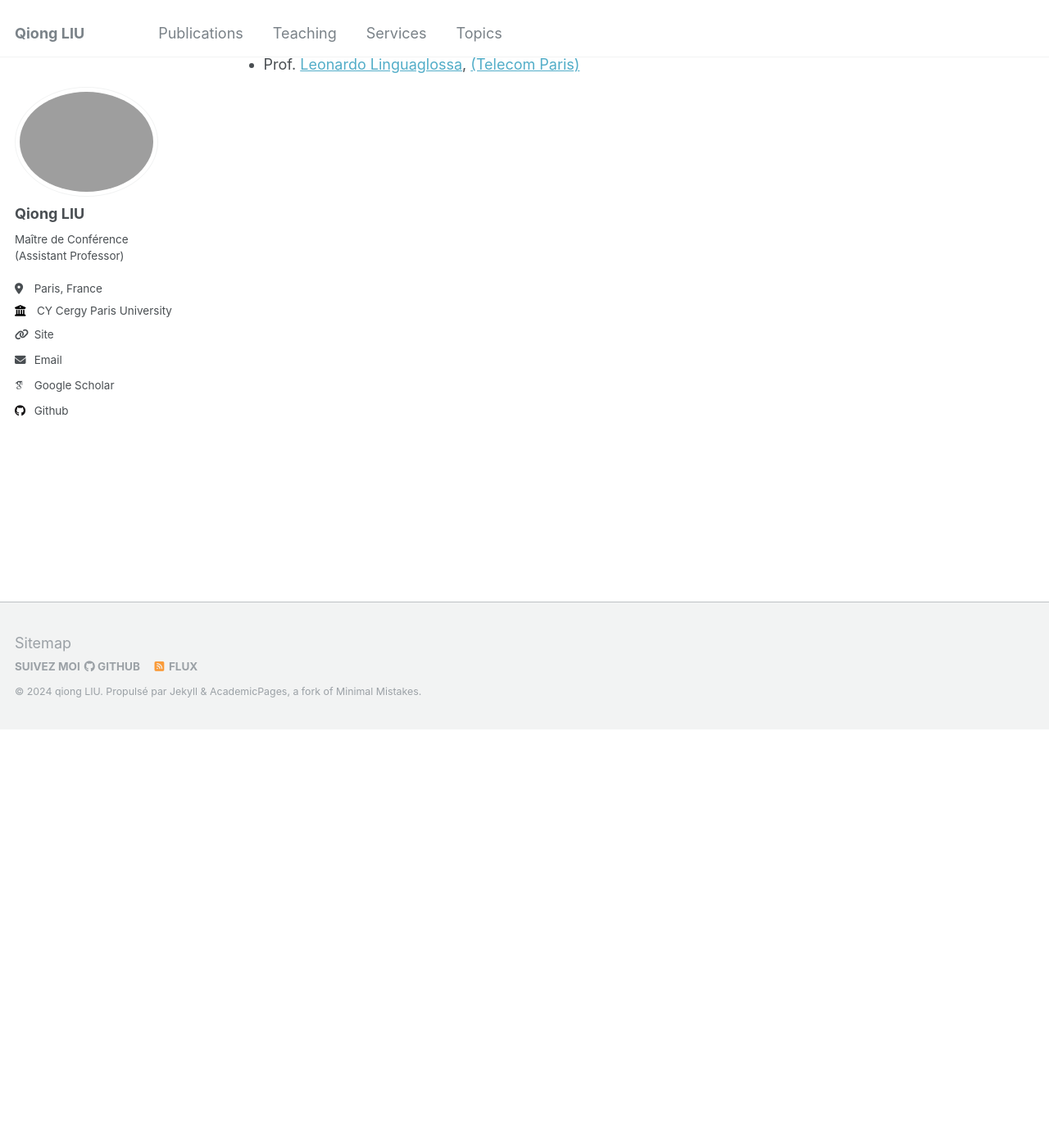
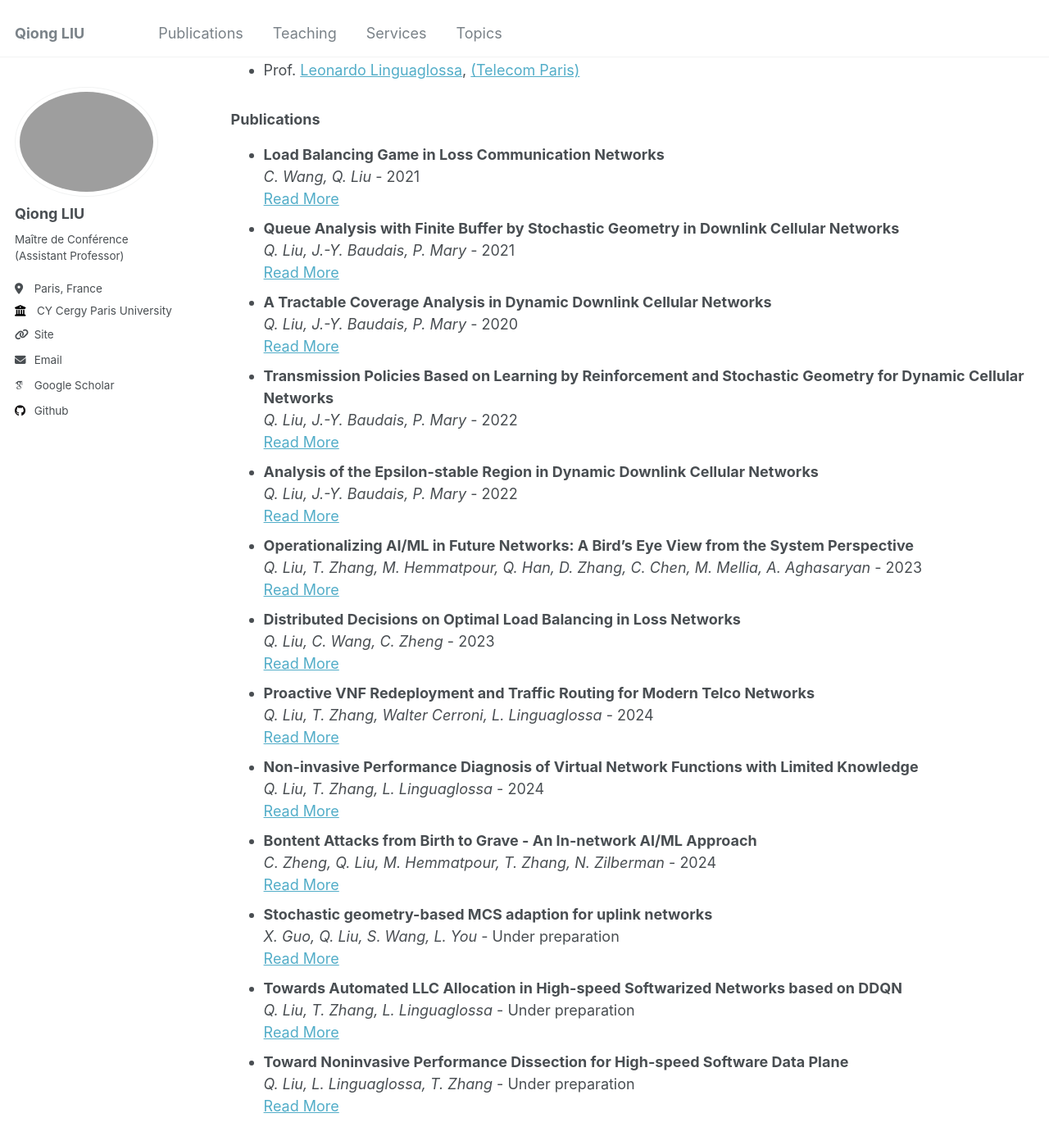
Before and after one commit to evesiphus/evesiphus.github.io, a Jekyll site: the page built from _posts/2012-08-14-blog-post-1.md, in a window 1280 px wide and 1400 px high, scrolled down 510 px. Shown: the top 1397 px of the window at 82% size. Built offline with Jekyll 4.4.1, drawn with Linux system fonts in a browser that asks for light colours; some web fonts are replaced.

Commit message:
Update 2012-08-14-blog-post-1.md

```diff
--- a/_posts/2012-08-14-blog-post-1.md
+++ b/_posts/2012-08-14-blog-post-1.md
@@ -11,6 +11,17 @@ time_duration: 2022.10 – Present
 - **Performance diagnosis**: We develop predictive models to infer performance impairments and deduce the associated bottlenecks in high-speed NFV data plane.
 - **Performance optimization**: We implement a Deep Reinforcement Learning (DRL)-based framework to pinpoint resource contentions at runtime and automatically adjust the Last-level Cache allocation to optimize the end-to-end service performance, e.g., throughput, latency, and energy efficiency.
 
- ### Collaborators
- - Dr. [Tianzhu Zhang](https://www.bell-labs.com/about/researcher-profiles/tianzhu-zhang/), [(Nokia Bell Labs)](https://www.bell-labs.com/about/locations/paris-saclay-france/)
- - Prof. [Leonardo Linguaglossa](https://perso.telecom-paristech.fr/linguaglossa/), [(Telecom Paris)](https://www.telecom-paris.fr/)
+### Collaborators
+- Dr. [Tianzhu Zhang](https://www.bell-labs.com/about/researcher-profiles/tianzhu-zhang/), [(Nokia Bell Labs)](https://www.bell-labs.com/about/locations/paris-saclay-france/)
+- Prof. [Leonardo Linguaglossa](https://perso.telecom-paristech.fr/linguaglossa/), [(Telecom Paris)](https://www.telecom-paris.fr/)
+
+### Publications
+<ul>
+  {% for post in site.publications %}
+    <li>
+      <strong>{{ post.title }}</strong><br/>
+      <em>{{ post.authors }}</em> - {{ post.year }}<br/>
+      <a href="{{ post.url }}">Read More</a>
+    </li>
+  {% endfor %}
+</ul>
```
